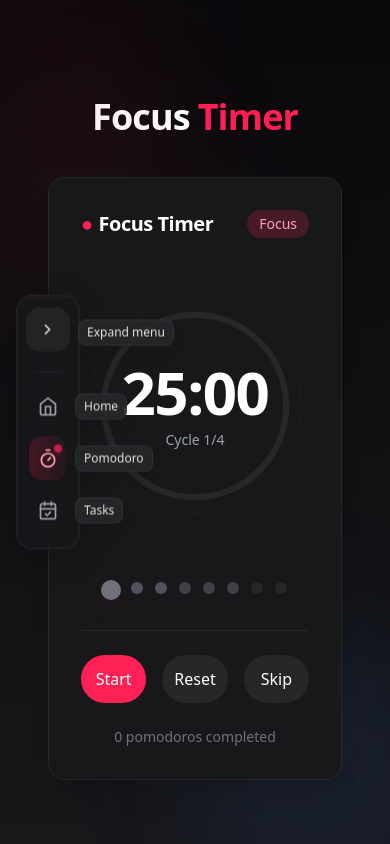
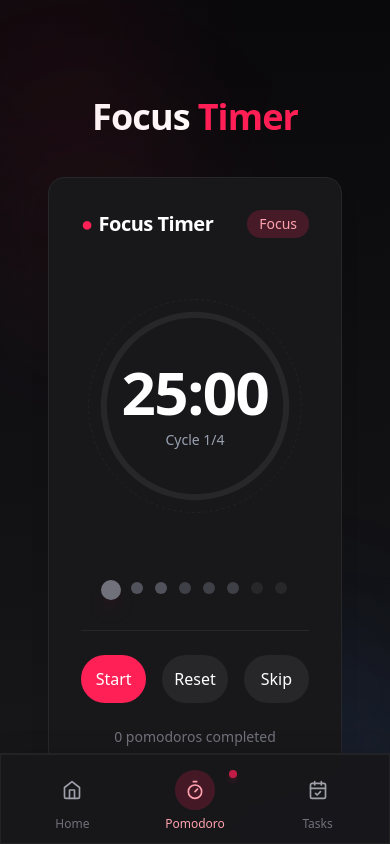
Before and after one commit to rachmizard/note-board, a Next.js app: page /pomodoro in a window 390 px wide. Built offline with nearby package versions, Linux system fonts and the light colour scheme.

Commit message:
feat(nav): add responsive mobile bottom navigation

```diff
--- a/src/app/globals.css
+++ b/src/app/globals.css
@@ -161,6 +161,35 @@
   }
 }
 
+@keyframes slideUpIn {
+  from {
+    opacity: 0;
+    transform: translateY(20px);
+  }
+  to {
+    opacity: 1;
+    transform: translateY(0);
+  }
+}
+
+/* For Mobile Navigation */
+.safe-area-bottom {
+  padding-bottom: env(safe-area-inset-bottom, 0.5rem);
+}
+
+@supports (padding: max(0px)) {
+  .safe-area-bottom {
+    padding-bottom: max(0.5rem, env(safe-area-inset-bottom));
+  }
+}
+
+/* Adjust the main content area for mobile so it doesn't get hidden by the bottom nav */
+@media (max-width: 768px) {
+  main {
+    padding-bottom: calc(4rem + env(safe-area-inset-bottom, 0));
+  }
+}
+
 @keyframes pomodoroBlinking {
   0%,
   100% {
--- a/src/components/nav/FloatingNav.tsx
+++ b/src/components/nav/FloatingNav.tsx
@@ -9,10 +9,25 @@ export function FloatingNav() {
   const pathname = usePathname();
   const [isExpanded, setIsExpanded] = useState(false);
   const [isMounted, setIsMounted] = useState(false);
+  const [isMobile, setIsMobile] = useState(false);
 
-  // Handle client-side animations after mount
+  // Handle client-side animations after mount and detect mobile
   useEffect(() => {
     setIsMounted(true);
+
+    // Check if mobile on initial load
+    const checkIfMobile = () => {
+      setIsMobile(window.innerWidth <= 768);
+    };
+
+    // Set initial value
+    checkIfMobile();
+
+    // Add resize listener
+    window.addEventListener("resize", checkIfMobile);
+
+    // Cleanup
+    return () => window.removeEventListener("resize", checkIfMobile);
   }, []);
 
   const toggleExpand = () => {
@@ -126,6 +141,88 @@ export function FloatingNav() {
       }
     : {};
 
+  // For mobile bottom navigation
+  if (isMobile) {
+    return (
+      <div
+        className={cn(
+          "fixed bottom-0 left-0 right-0 flex items-center justify-center p-2 pb-2 pt-3 bg-zinc-900/95 backdrop-blur-xl border-t border-zinc-800/70 shadow-lg z-50 transition-all duration-300 ease-in-out",
+          // Only apply animations after mount to prevent hydration mismatch
+          isMounted ? "opacity-100 translate-y-0" : "opacity-0 translate-y-8",
+          "w-full safe-area-bottom"
+        )}
+        style={
+          isMounted
+            ? {
+                ...clientSideStyles,
+                paddingBottom: "calc(0.5rem + env(safe-area-inset-bottom, 0.5rem))",
+                animation: "slideUpIn 0.4s ease-out"
+              }
+            : {}
+        }
+      >
+        <div className="flex items-center justify-around w-full max-w-md px-2">
+          {navItems.map((item, index) => {
+            const isActive = pathname === item.path;
+
+            return (
+              <Link
+                key={item.path}
+                href={item.path}
+                className={cn(
+                  "relative flex flex-col items-center justify-center py-1 px-4 rounded-xl transition-all duration-200 group",
+                  isActive ? "text-rose-400" : "text-zinc-500 hover:text-zinc-300",
+                  isMounted && "active:scale-95"
+                )}
+                aria-label={item.name}
+                {...(isMounted && {
+                  style: {
+                    animation: `fadeIn 0.5s ease forwards ${index * 100 + 100}ms`
+                  }
+                })}
+              >
+                <div
+                  className={cn(
+                    "p-2.5 rounded-full mb-1.5 transition-colors",
+                    isActive
+                      ? "bg-rose-500/20 text-rose-300"
+                      : "text-zinc-400 group-hover:bg-zinc-800/50 group-hover:text-zinc-200"
+                  )}
+                >
+                  {item.icon}
+
+                  {isActive && isMounted && (
+                    <span className="absolute right-1 top-1 w-2 h-2 rounded-full bg-rose-500 shadow-md shadow-rose-500/30 animate-pulse"></span>
+                  )}
+                </div>
+
+                <span
+                  className={cn(
+                    "text-xs font-medium",
+                    isActive ? "text-rose-300" : "text-zinc-500 group-hover:text-zinc-300"
+                  )}
+                >
+                  {item.name}
+                </span>
+
+                {isMounted && (
+                  <span
+                    className={cn(
+                      "absolute -top-12 left-1/2 -translate-x-1/2 px-2 py-1 rounded-md bg-zinc-800/90 backdrop-blur-sm text-xs font-medium text-zinc-200 opacity-0 group-hover:opacity-100 pointer-events-none whitespace-nowrap transition-opacity duration-200 z-[60] shadow-lg border border-zinc-700/50"
+                    )}
+                  >
+                    {item.name}
+                  </span>
+                )}
+              </Link>
+            );
+          })}
+        </div>
+      </div>
+    );
+  }
+
+  // Desktop side navigation
   return (
     <div
       className={cn(
```
